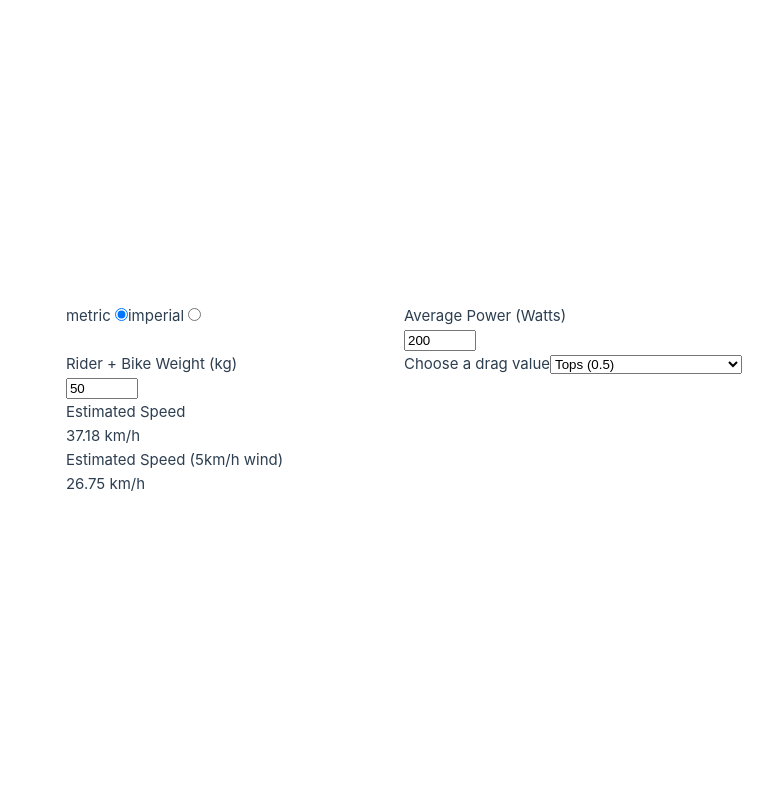
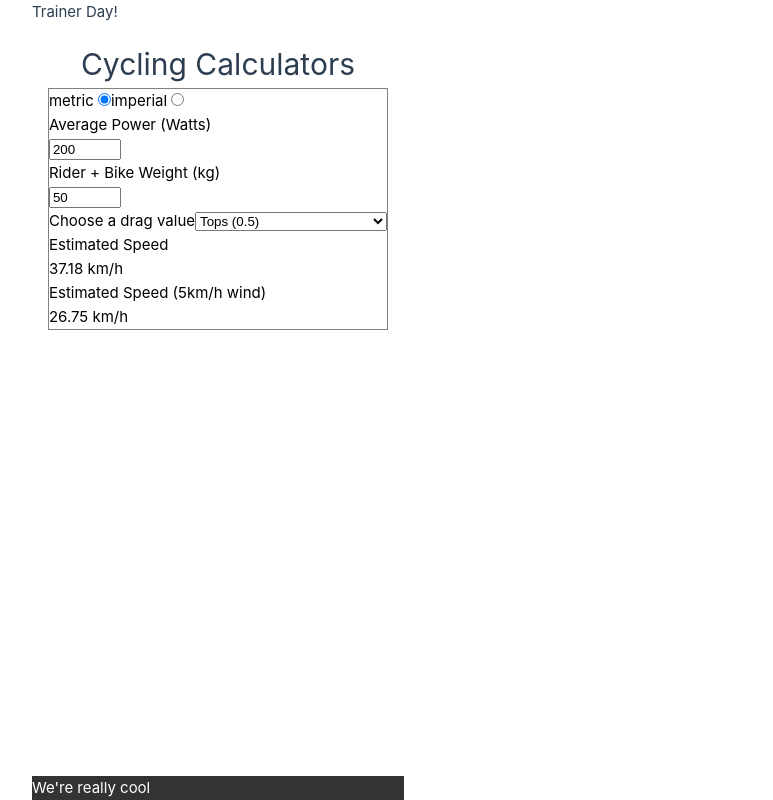
Before and after one commit to trainerday/calculators, a Vue app: page / in a window 1280 px wide. Shown: the whole page, without its empty margins (236-1009 px from the left). Built offline with nearby package versions, Linux system fonts and the light colour scheme.

Commit message:
Pushing the website for testing

```diff
--- a/src/App.vue
+++ b/src/App.vue
@@ -1,133 +1,86 @@
 <script setup>
-import { ref } from 'vue';
-import Number_box_with_text from './components/number_box_with_text.vue';
-import Radio_group from './components/radio_group.vue'
-import Speed from './components/speed.vue';
-import Select_group from './components/select_group.vue';
+import Power_to_speed from './components/power_to_speed.vue';
 
-const unit_lists = {
-  metric: {
-    type: "metric",
-    weight: "kg",
-    speed: "km/h",
-    weight_multiplier: 1,
-    speed_multiplier: 1,
-  },
-  imperial: {
-    type: "imperial",
-    weight: "lbs",
-    speed: "mph",
-    weight_multiplier: 2.205,
-    speed_multiplier: .621371,
-  },
-}
-let system_in_use = ref(unit_lists["metric"].type);
-
-let weight = ref(50);
-let power = ref(200);
-const drags = [
-  {
-    name: "Tops",
-    value: 0.5
-  },
-  {
-    name: "Hoods + 20% on Drops",
-    value: 0.4
-  },
-  {
-    name: "Aero",
-    value: 0.3
-  }
-]
-let drag = ref(drags[0].value);
-let frontal_area = 0.5;
-let headwind = 0;
 
 </script>
 
 <template>
-  <div class="units">
-    <Radio_group
-      v-model="system_in_use"
-      :unit_system="unit_lists"
-      name="unit_selector"
-    />
+	<div class="app-layout">
+		<header>
+			Trainer Day!
+		</header>
+		<main class="main-content">
+			<h1>Cycling Calculators</h1>
+			<div class="calc">
+				<Power_to_speed />
 			</div>
-  <div class="energy">
-    <Number_box_with_text
-      text="Average Power"
-      unit="Watts"
-      :params="{min: 0, max: 2700}"
-      :amount="power"
-      @update:amount="$event => (power = $event)"
-    />
+		</main>
+		<footer class="footer">
+			We're really cool
+		</footer>
 	</div>
-  <div class="weight">
-    <Number_box_with_text
-      text="Rider + Bike Weight"
-      :unit="unit_lists[system_in_use].weight"
-      :params="{min: 0, max: 1000}"
-      :amount="weight"
-      @update:amount="$event => (weight = $event / unit_lists[system_in_use].weight_multiplier)"
-      :multiplier="unit_lists[system_in_use].weight_multiplier"
-    />
-  </div>
-  <div class="drag">
-    <Select_group
-      group="drag"
-      text="Choose a drag value"
-      :data="drags"
-      v-model="drag"
-    />
-  </div>
-  <div class="speed">
-    <Speed
-      :unit="unit_lists[system_in_use].speed"
-      :power="power"
-      :mass="weight"
-      :drag="drag"
-      :frontal_area=".5"
-      :headwind="0"
-      :multiplier="unit_lists[system_in_use].speed_multiplier"
-    />
-    <Speed
-      :unit="unit_lists[system_in_use].speed"
-      :power="power"
-      :mass="weight"
-      :drag="drag"
-      :frontal_area=".5"
-      :headwind="5"
-      :multiplier="unit_lists[system_in_use].speed_multiplier"
-    />
-  </div>
-
 </template>
 
 <style scoped>
-header {
-  line-height: 1.5;
+	/* devanagari */
+	@font-face {
+		font-family: 'Poppins';
+		font-style: normal;
+		font-weight: 400;
+		font-display: fallback;
+		src: url(https://fonts.gstatic.com/s/poppins/v23/pxiEyp8kv8JHgFVrJJbecmNE.woff2) format('woff2');
+		unicode-range: U+0900-097F, U+1CD0-1CF9, U+200C-200D, U+20A8, U+20B9, U+20F0, U+25CC, U+A830-A839, U+A8E0-A8FF, U+11B00-11B09;
+	}
+	/* latin-ext */
+	@font-face {
+		font-family: 'Poppins';
+		font-style: normal;
+		font-weight: 400;
+		font-display: fallback;
+		src: url(https://fonts.gstatic.com/s/poppins/v23/pxiEyp8kv8JHgFVrJJnecmNE.woff2) format('woff2');
+		unicode-range: U+0100-02BA, U+02BD-02C5, U+02C7-02CC, U+02CE-02D7, U+02DD-02FF, U+0304, U+0308, U+0329, U+1D00-1DBF, U+1E00-1E9F, U+1EF2-1EFF, U+2020, U+20A0-20AB, U+20AD-20C0, U+2113, U+2C60-2C7F, U+A720-A7FF;
+	}
+	/* latin */
+	@font-face {
+		font-family: 'Poppins';
+		font-style: normal;
+		font-weight: 400;
+		font-display: fallback;
+		src: url(https://fonts.gstatic.com/s/poppins/v23/pxiEyp8kv8JHgFVrJJfecg.woff2) format('woff2');
+		unicode-range: U+0000-00FF, U+0131, U+0152-0153, U+02BB-02BC, U+02C6, U+02DA, U+02DC, U+0304, U+0308, U+0329, U+2000-206F, U+20AC, U+2122, U+2191, U+2193, U+2212, U+2215, U+FEFF, U+FFFD;
 	}
 
-.logo {
-  display: block;
-  margin: 0 auto 2rem;
+	.app-layout {
+		display: flex;
+		flex-direction: column;
+		min-height: 100vh;
 	}
 
-@media (min-width: 1024px) {
-  header {
-    display: flex;
-    place-items: center;
-    padding-right: calc(var(--section-gap) / 2);
+	.header {
+		background-color: #333;
+		color: white;
+		padding: 1rem;
 	}
 
-  .logo {
-    margin: 0 2rem 0 0;
+	.main-content {
+		flex: 1;
+		padding: 1rem;
 	}
 
-  header .wrapper {
-    display: flex;
-    place-items: flex-start;
-    flex-wrap: wrap;
+	h1 {
+		text-align: center;
 	}
+
+	.footer {
+		background-color: #333;
+		color: white;
+		padding: 1
+	}
+
+	.calc {
+		border: 1px solid grey;
+		background-color: white;
+		color: black;
+
 	}
 </style>
--- /dev/null
+++ b/src/components/power_to_speed.vue
@@ -0,0 +1,76 @@
+<script setup>
+import { ref } from 'vue';
+import Number_box_with_text from './number_box_with_text.vue';
+import Radio_group from './radio_group.vue'
+import Speed from './speed.vue';
+import Select_group from './select_group.vue';
+
+const unit_lists = {
+    metric: {
+        type: "metric",
+        weight: "kg",
+        speed: "km/h",
+        weight_multiplier: 1,
+        speed_multiplier: 1,
+    },
+    imperial: {
+        type: "imperial",
+        weight: "lbs",
+        speed: "mph",
+        weight_multiplier: 2.205,
+        speed_multiplier: .621371,
+    },
+}
+let system_in_use = ref(unit_lists["metric"].type);
+
+let weight = ref(50);
+let power = ref(200);
+const drags = [
+    {
+        name: "Tops",
+        value: 0.5
+    },
+    {
+        name: "Hoods + 20% on Drops",
+        value: 0.4
+    },
+    {
+        name: "Aero",
+        value: 0.3
+    }
+]
+let drag = ref(drags[0].value);
+let frontal_area = 0.5;
+let headwind = 0;
+
+</script>
+
+<template>
+    <div class="units">
+        <Radio_group v-model="system_in_use" :unit_system="unit_lists" name="unit_selector" />
+    </div>
+    <div class="energy">
+        <Number_box_with_text text="Average Power" unit="Watts" :params="{ min: 0, max: 2700 }" :amount="power"
+            @update:amount="$event => (power = $event)" />
+    </div>
+    <div class="weight">
+        <Number_box_with_text text="Rider + Bike Weight" :unit="unit_lists[system_in_use].weight"
+            :params="{ min: 0, max: 1000 }" :amount="weight"
+            @update:amount="$event => (weight = $event / unit_lists[system_in_use].weight_multiplier)"
+            :multiplier="unit_lists[system_in_use].weight_multiplier" />
+    </div>
+    <div class="drag">
+        <Select_group group="drag" text="Choose a drag value" :data="drags" v-model="drag" />
+    </div>
+    <div class="speed">
+        <Speed :unit="unit_lists[system_in_use].speed" :power="power" :mass="weight" :drag="drag" :frontal_area=".5"
+            :headwind="0" :multiplier="unit_lists[system_in_use].speed_multiplier" />
+        <Speed :unit="unit_lists[system_in_use].speed" :power="power" :mass="weight" :drag="drag" :frontal_area=".5"
+            :headwind="5" :multiplier="unit_lists[system_in_use].speed_multiplier" />
+    </div>
+
+</template>
+
+<style scoped>
+
+</style>
```
Lines whose indentation alone changed are shown as unchanged.
